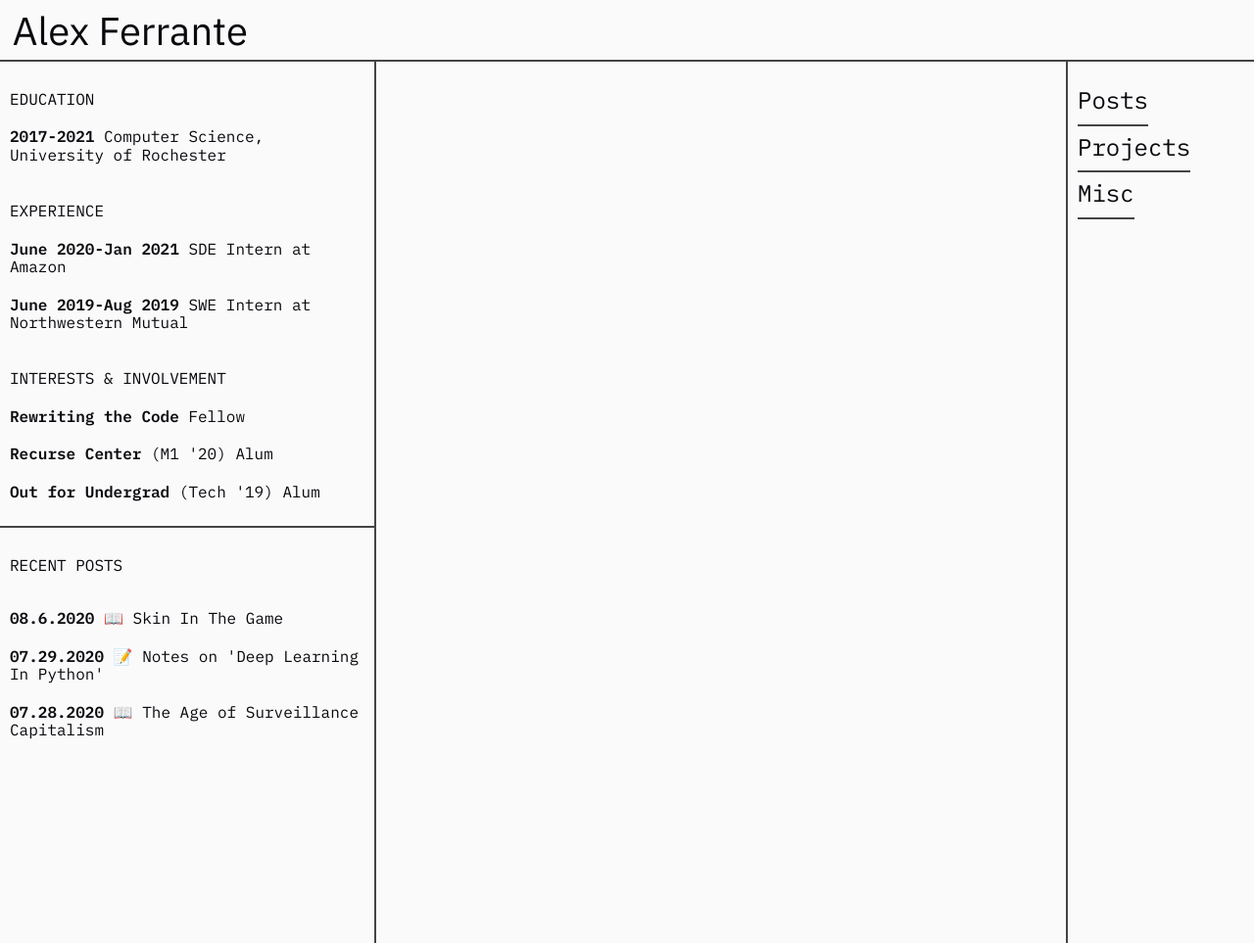
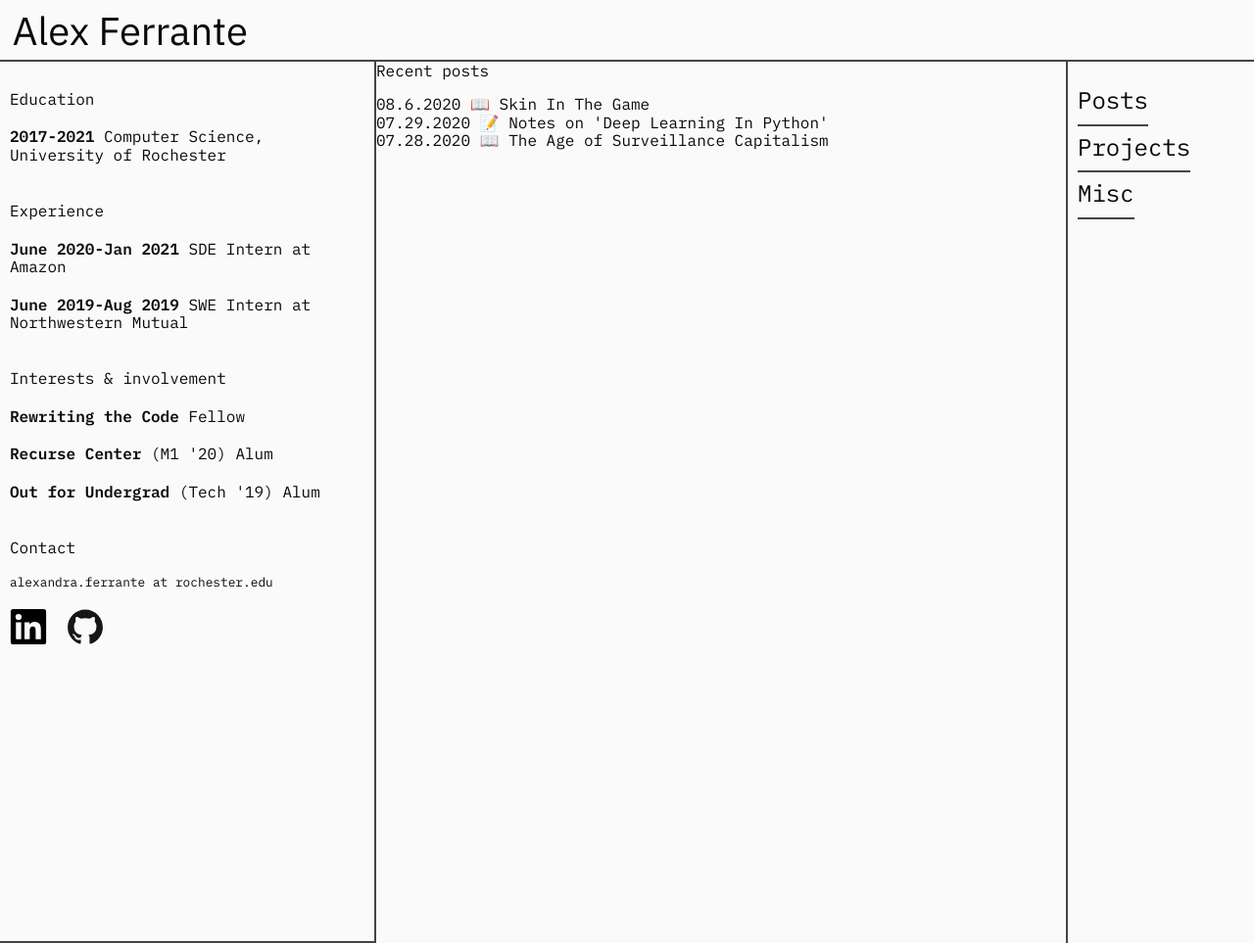
Before and after one commit to alexferrante/alexferrante.github.io, a Jekyll site: the page built from index.markdown, in a window 1280 px wide. Shown: the whole page at 98% size. Built offline with Jekyll 4.4.1, drawn with Linux system fonts in a browser that asks for light colours.

Commit message:
Add links to social, minor styling changes

```diff
--- a/_includes/side.html
+++ b/_includes/side.html
@@ -1,23 +1,17 @@
 <div class="side-piece">
-    <div>
-      <p class="title">EDUCATION</p>
+      <p class="title">Education</p>
       <p><span>2017-2021 </span>Computer Science, University of Rochester</p>
-      <p class="title">EXPERIENCE</p>
+      <p class="title">Experience</p>
       <p><span>June 2020-Jan 2021 </span>SDE Intern at Amazon</p>
       <p><span>June 2019-Aug 2019 </span>SWE Intern at Northwestern Mutual</p>
-      <p class="title">INTERESTS & INVOLVEMENT</p>
-      <p><span>Rewriting the Code </span>Fellow</p>
-      <p><span>Recurse Center </span>(M1 '20) Alum</p>
-      <p><span>Out for Undergrad </span>(Tech '19) Alum</p>
-    </div>
-    <p class="title"><a href="/posts">RECENT POSTS</a></p>
-    <ul>
-      {% for post in site.categories.posts  limit:3 %}
-        <li>
-          <p>
-            <a href="{{ post.url }}"><span datetime="{{ post.date | date: '%F' }}">{{ post.date | date: "%m.%-d.%Y" }}</span> {{ post.title }}</a>
-          </p>
-        </li>
-      {% endfor %}
-    </ul>
+      <p class="title">Interests & involvement</p>
+      <p><span><a href="https://rewritingthecode.org/">Rewriting the Code </a></span>Fellow</p>
+      <p><span><a href="https://www.recurse.com/">Recurse Center </a></span>(M1 '20) Alum</p>
+      <p><span><a href="https://www.outforundergrad.org/">Out for Undergrad </a></span>(Tech '19) Alum</p>
+    <p class="title">Contact</p>
+      <div id="social-container">
+        <a href="mailto:alexandra.ferrante@rochester.edu"><p>alexandra.ferrante at rochester.edu</p></a>
+        <a href="https://www.linkedin.com/in/alexandra-ferrante/"><img class="icons" src="../assets/images/linkedin.svg"></a>
+        <a href="https://github.com/alexferrante"><img class="icons" src="../assets/images/github.svg"></a>
+      </div>
   </div>
--- a/_layouts/page.html
+++ b/_layouts/page.html
@@ -11,7 +11,16 @@
   </header>
   {% include side.html %}
   <div class="main-piece">
-
+    <p><a href="/posts">Recent posts</a></p>
+    <ul>
+      {% for post in site.categories.posts  limit:3 %}
+        <li>
+          <p>
+            <a href="{{ post.url }}"><span datetime="{{ post.date | date: '%F' }}">{{ post.date | date: "%m.%-d.%Y" }}</span> {{ post.title }}</a>
+          </p>
+        </li>
+      {% endfor %}
+    </ul>
   </div>
   {% include navigation.html %}
   </body>
--- a/_sass/includes/_styles.scss
+++ b/_sass/includes/_styles.scss
@@ -31,9 +31,34 @@ header {
     font-weight: bolder;
   }
 
-  div {
-    padding-bottom: 1em;
-    border-bottom: 2px solid $secondary-accent;
+  padding-bottom: 1em;
+  border-bottom: 2px solid $secondary-accent;
+
+  img {
+    width: 7%;
+    padding-left: 10px;
+  }
+
+}
+
+.icons {
+  max-width: 10% !important;
+  width: 10% !important;
+  min-width: 3em !important;
+}
+
+#social-container {
+
+  img {
+    padding-top: 2%;
+    display: inline-block;
+    max-width: 10%;
+    width: 10%;
+    min-width: 3em;
+  }
+
+  p {
+    font-size: .8em;
   }
 }
 
```
Also changed, not shown: _layouts/misc.html (+1 -8 lines), assets/images/github.svg (added), assets/images/linkedin.svg (added).
